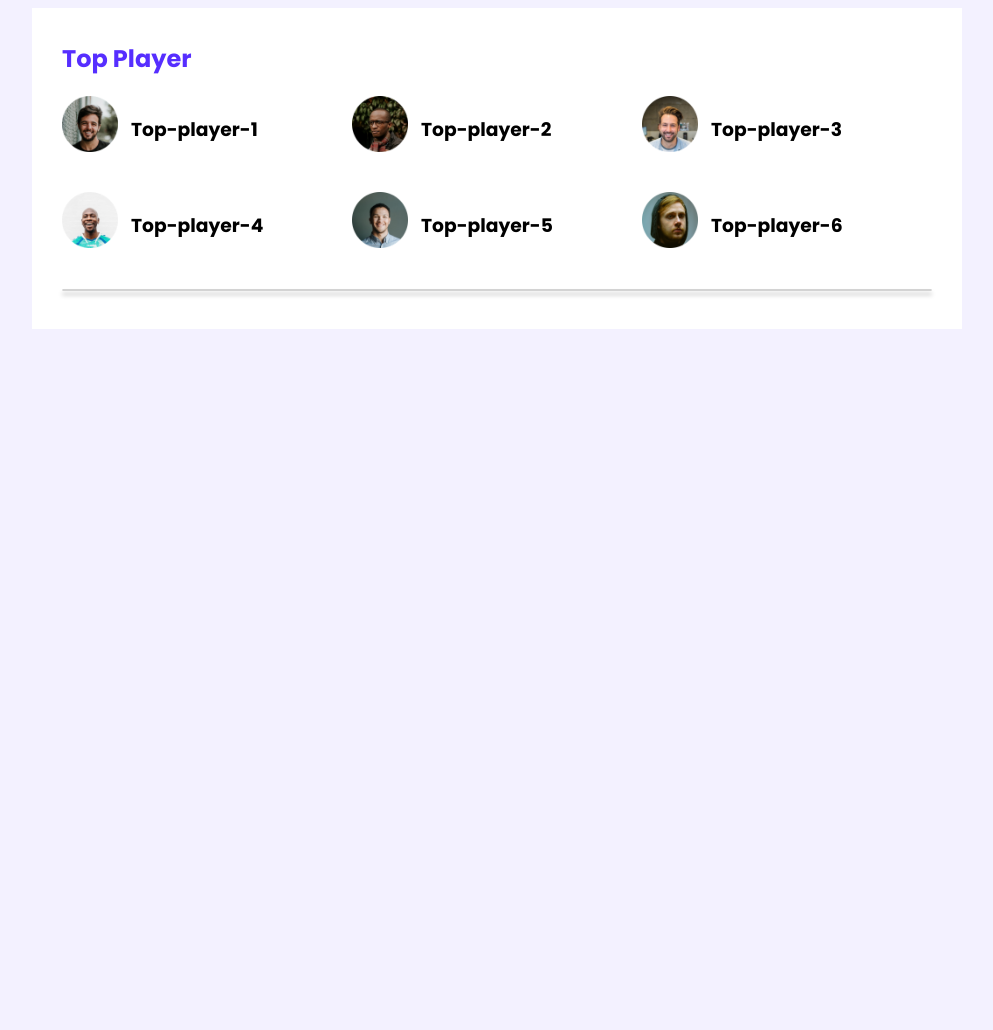
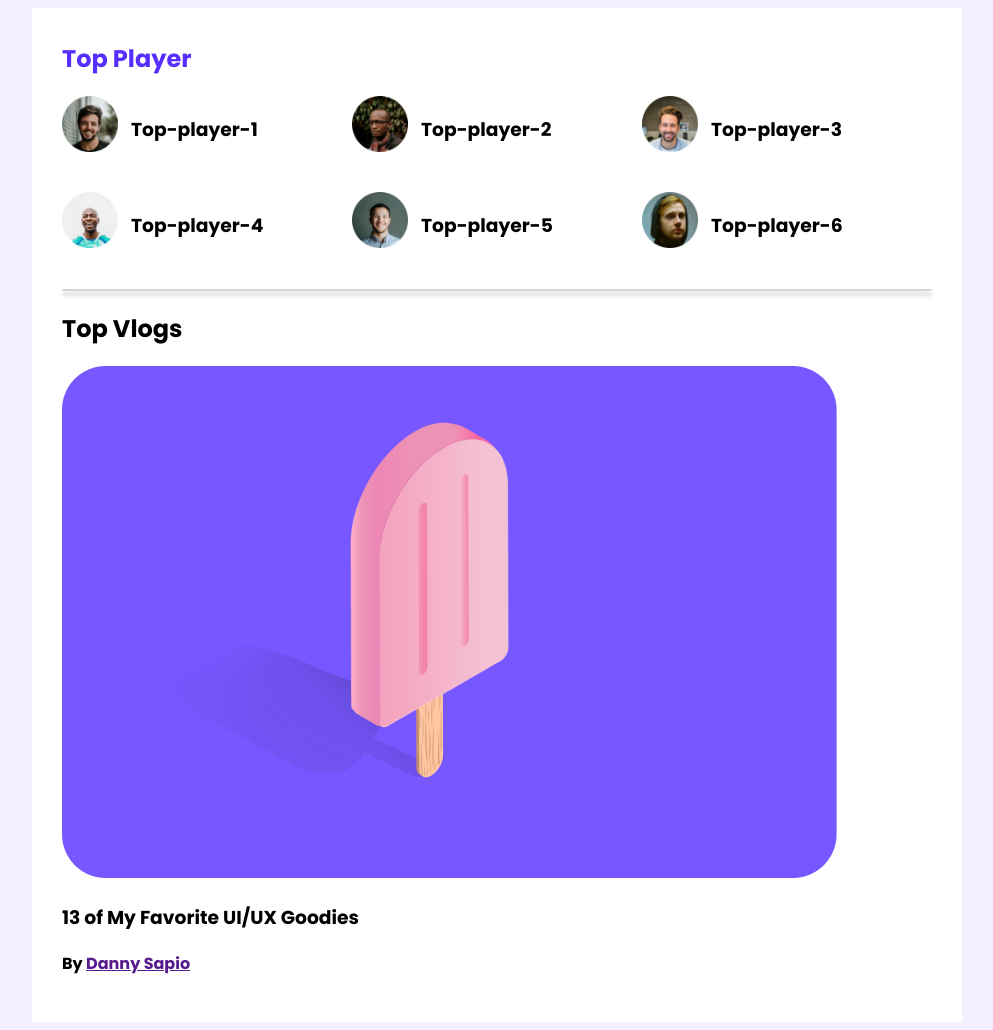
Before and after one commit to Torabarnob203311003/Leader-board-css, a plain HTML site: page index.html in a window 1280 px wide. Shown: the whole page, without its empty margins (143-1136 px from the left). Before the commit the page ends 800 px from the top, so only its background shows below. Drawn offline with Linux system fonts and the light colour scheme.

Commit message:
vlog start

```diff
--- a/index.html
+++ b/index.html
@@ -53,6 +53,24 @@
 
                             </div>
                             <hr>
+                            <div class="top-blogs">
+                                <h2>Top Vlogs</h2>
+                            </div>
+                            <div class="Blogs">
+                                <article class="blog">
+                                    <div class="thumblin">
+                                        <img src="images/blogs/blog-1.png" alt="">
+                                    </div>
+                                    <div class="blog-info">
+                                        <h3 class="blog-title">13 of My Favorite
+                                        UI/UX Goodies</h3>
+                                        <p>By <a href="">Danny Sapio</a></p>
+                                    </div>
+
+                                </article>
+
+                            </div>
+
                 </section>
 
 
```
